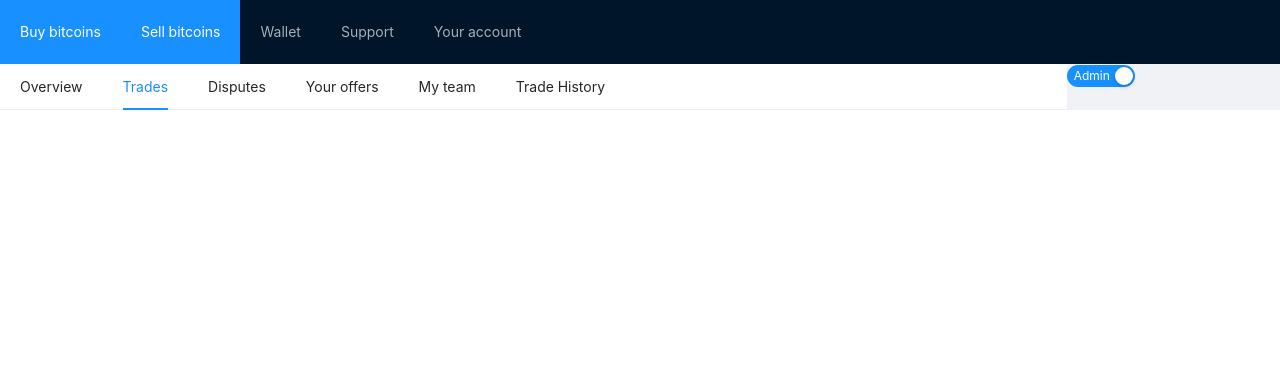
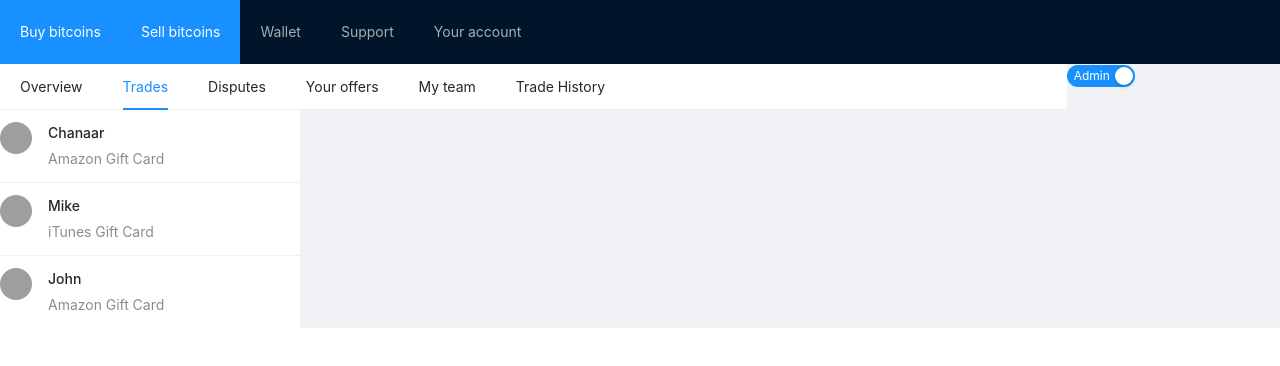
Before and after one commit to peeppirnpuu/p-test-assignment, a React (Create React App) app: page / in a window 1280 px wide. Shown: the top 366 px of the page. Built offline with nearby package versions, Linux system fonts and the light colour scheme; grey boxes are pictures that could not be loaded.

Commit message:
Set up Redux state handling

```diff
--- a/package.json
+++ b/package.json
@@ -10,10 +10,15 @@
     "@types/node": "^12.0.0",
     "@types/react": "^16.9.0",
     "@types/react-dom": "^16.9.0",
+    "@types/react-redux": "^7.1.9",
+    "@types/redux-actions": "^2.6.1",
     "antd": "^4.4.0",
     "react": "^16.13.1",
     "react-dom": "^16.13.1",
+    "react-redux": "^7.2.0",
     "react-scripts": "3.4.1",
+    "redux": "^4.0.5",
+    "redux-actions": "^2.6.5",
     "typescript": "~3.7.2"
   },
   "scripts": {
--- a/src/App.tsx
+++ b/src/App.tsx
@@ -3,11 +3,12 @@ import 'antd/dist/antd.css'; // or 'antd/dist/antd.less'
 import './stylesheets/main.scss';
 
 import Layout from './components/Layout/Layout';
+import Trades from './containers/Trades';
 
 function App() {
   return (
     <Layout>
-      {/* // TODO: Implement Trades here */}
+      <Trades />
     </Layout>
   );
 }
--- /dev/null
+++ b/src/components/Trade/TradeList.tsx
@@ -0,0 +1,34 @@
+import React from 'react';
+import { Layout, List, Avatar } from 'antd';
+
+import { TradeType } from '../../store/trades/types';
+
+interface Props {
+  tradeItems: TradeType[];
+  selectedTradeIndex: number | void;
+  openTrade: Function;
+}
+
+const TradeItems: React.SFC<Props> = (props) => {
+  return (
+    <Layout.Sider width={300} className="site-layout-background ant-layout-sider-light">
+      <List
+        itemLayout="horizontal"
+        dataSource={props.tradeItems}
+        renderItem={(item, index) => (
+          <List.Item onClick={() => {
+            props.openTrade(index);
+          }}>
+            <List.Item.Meta
+              avatar={<Avatar src="https://zos.alipayobjects.com/rmsportal/ODTLcjxAfvqbxHnVXCYX.png" />}
+              title={<a href="https://ant.design">{item.buyerUsername}</a>}
+              description={<span>{item.paymentMethod} {props.selectedTradeIndex === index && ('active')}</span>}
+            />
+          </List.Item>
+        )}
+      />
+    </Layout.Sider>
+  );
+}
+
+export default TradeItems;
--- /dev/null
+++ b/src/containers/Trades.tsx
@@ -0,0 +1,48 @@
+import React, { PureComponent } from 'react';
+import { bindActionCreators, Dispatch } from 'redux';
+import { connect } from 'react-redux';
+import { Layout } from 'antd';
+
+import { openTrade } from '../store/trades/actions'
+import { TradeType } from '../store/trades/types';
+import { RootState } from '../store';
+
+import TradeList from '../components/Trade/TradeList';
+
+interface Props {
+  trades: {
+    items: TradeType[],
+    selectedTradeIndex: number | void
+  };
+  openTrade: Function;
+}
+
+const Trade: React.SFC<Props> = (props) => {
+  const { trades } = props
+  const { items, selectedTradeIndex } = trades
+
+  return (
+    <Layout>
+      {items.length > 0 && (
+        <TradeList
+          tradeItems={items}
+          selectedTradeIndex={selectedTradeIndex}
+          openTrade={props.openTrade} />
+      )}
+    </Layout>
+  );
+}
+
+const mapStateToProps = (state: RootState) => {
+  return {
+    trades: state.trades
+  }
+}
+
+const mapDispatchToProps = (dispatch: Dispatch) => {
+  return bindActionCreators({
+    openTrade
+  }, dispatch)
+}
+
+export default connect(mapStateToProps, mapDispatchToProps)(Trade)
--- a/src/index.tsx
+++ b/src/index.tsx
@@ -1,11 +1,18 @@
 import React from 'react';
 import ReactDOM from 'react-dom';
+import { createStore } from 'redux';
+import { Provider } from 'react-redux';
+import reducers from './store';
 import App from './App';
 import * as serviceWorker from './serviceWorker';
 
+const store = createStore(reducers);
+
 ReactDOM.render(
   <React.StrictMode>
-    <App />
+    <Provider store={store}>
+      <App />
+    </Provider>
   </React.StrictMode>,
   document.getElementById('root')
 );
--- /dev/null
+++ b/src/store/index.ts
@@ -0,0 +1,11 @@
+import { combineReducers } from 'redux'
+
+import { tradesReducer } from './trades/reducers'
+
+const rootReducer = combineReducers({
+  trades: tradesReducer
+})
+
+export type RootState = ReturnType<typeof rootReducer>
+
+export default rootReducer
--- /dev/null
+++ b/src/store/trades/actions.ts
@@ -0,0 +1,14 @@
+import {
+  UPDATE_TRADE_INDEX,
+  TradeType,
+  TradeActionTypes
+} from './types'
+
+export function openTrade(index: number): TradeActionTypes {
+  return {
+    type: UPDATE_TRADE_INDEX,
+    payload: {
+      selectedTradeIndex: index
+    }
+  }
+}
--- /dev/null
+++ b/src/store/trades/reducers.ts
@@ -0,0 +1,47 @@
+import {
+  UPDATE_TRADE_INDEX,
+  TradeState,
+  TradeActionTypes
+} from './types'
+
+const initialState: TradeState = {
+  items: [
+    {
+      buyerUsername: 'Chanaar',
+      paymentMethod: 'Amazon Gift Card',
+      amount: 15,
+      tradeStatus: 'Not Paid',
+      unread: false
+    },
+    {
+      buyerUsername: 'Mike',
+      paymentMethod: 'iTunes Gift Card',
+      amount: 30,
+      tradeStatus: 'Not Paid',
+      unread: false
+    },
+    {
+      buyerUsername: 'John',
+      paymentMethod: 'Amazon Gift Card',
+      amount: 45,
+      tradeStatus: 'Not Paid',
+      unread: false
+    },
+  ],
+  selectedTradeIndex: undefined
+}
+
+export function tradesReducer(
+  state = initialState,
+  action: TradeActionTypes
+): TradeState {
+  switch (action.type) {
+    case UPDATE_TRADE_INDEX:
+      return {
+        ...state,
+        ...action.payload
+      }
+    default:
+      return state
+  }
+}
--- /dev/null
+++ b/src/store/trades/types.ts
@@ -0,0 +1,23 @@
+export const UPDATE_TRADE_INDEX = 'UPDATE_TRADE_INDEX';
+
+export interface TradeType {
+  buyerUsername: string;
+  paymentMethod: string;
+  amount: number;
+  tradeStatus: string;
+  unread: boolean;
+}
+
+export type TradeState = {
+  items: TradeType[],
+  selectedTradeIndex: number | void
+};
+
+interface OpenTradeAction {
+  type: typeof UPDATE_TRADE_INDEX;
+  payload: {
+    selectedTradeIndex: number;
+  }
+}
+
+export type TradeActionTypes = OpenTradeAction
```
